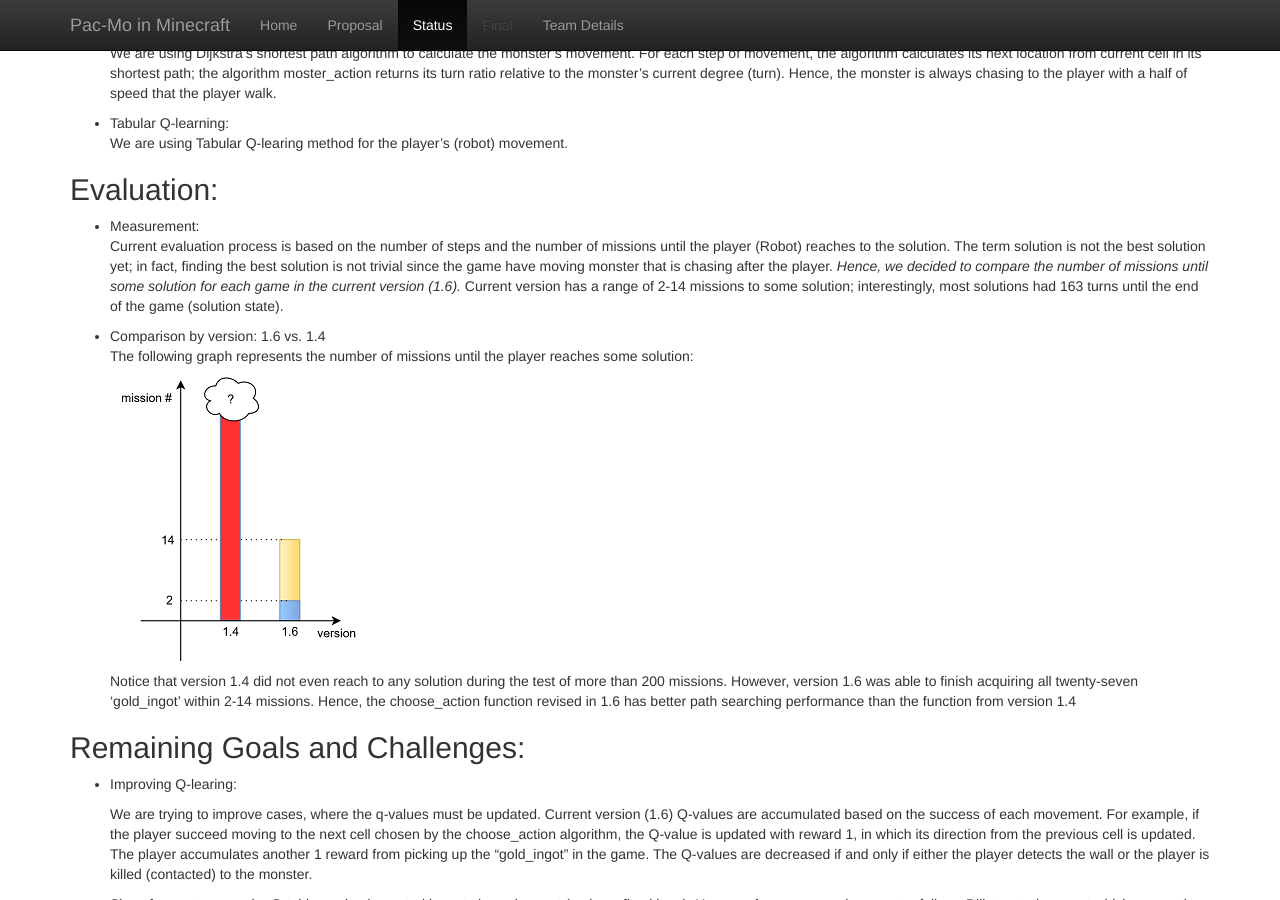
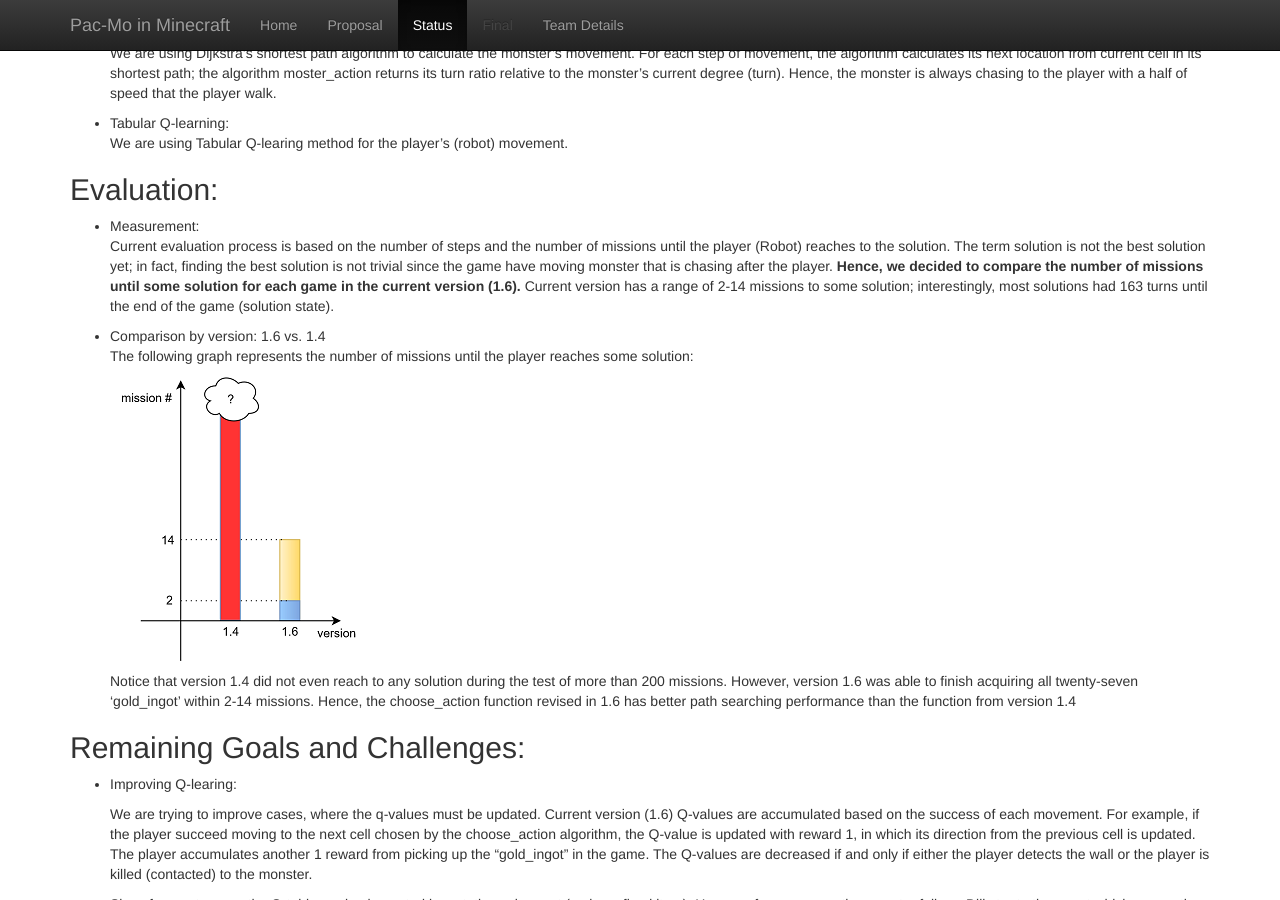
Before and after one commit to qdingqim/Pac-mo, a Jekyll site: the page built from docs/status.md, in a window 1280 px wide and 900 px high, scrolled down 406 px. Built offline with Jekyll 4.4.1, drawn with Linux system fonts in a browser that asks for light colours.

```diff
--- a/docs/status.md
+++ b/docs/status.md
@@ -18,7 +18,7 @@ The monster in Pac-Mo, unlike the original game, cannot be eaten by the player;
 
 ## Evaluation:
 - Measurement:
-<br>Current evaluation process is based on the number of steps and the number of missions until the player (Robot) reaches to the solution. The term solution is not the best solution yet; in fact, finding the best solution is not trivial since the game have moving monster that is chasing after the player. _Hence, we decided to compare the number of missions until some solution for each game in the current version (1.6)._ Current version has a range of 2-14 missions to some solution; interestingly, most solutions had 163 turns until the end of the game (solution state).
+<br>Current evaluation process is based on the number of steps and the number of missions until the player (Robot) reaches to the solution. The term solution is not the best solution yet; in fact, finding the best solution is not trivial since the game have moving monster that is chasing after the player. __Hence, we decided to compare the number of missions until some solution for each game in the current version (1.6).__ Current version has a range of 2-14 missions to some solution; interestingly, most solutions had 163 turns until the end of the game (solution state).
 
 - Comparison by version: 1.6 vs. 1.4
 <br>The following graph represents the number of missions until the player reaches some solution:
```
